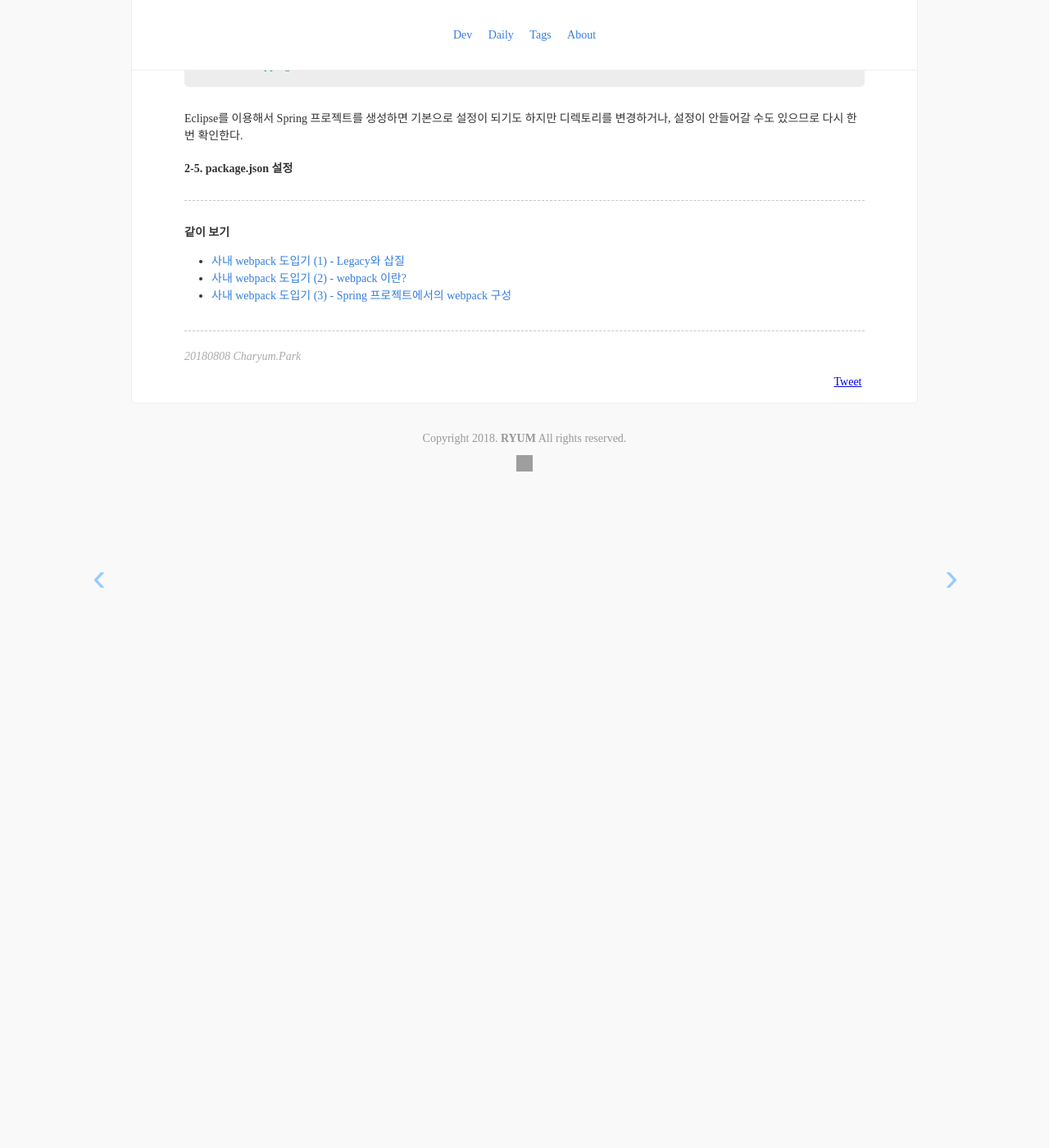
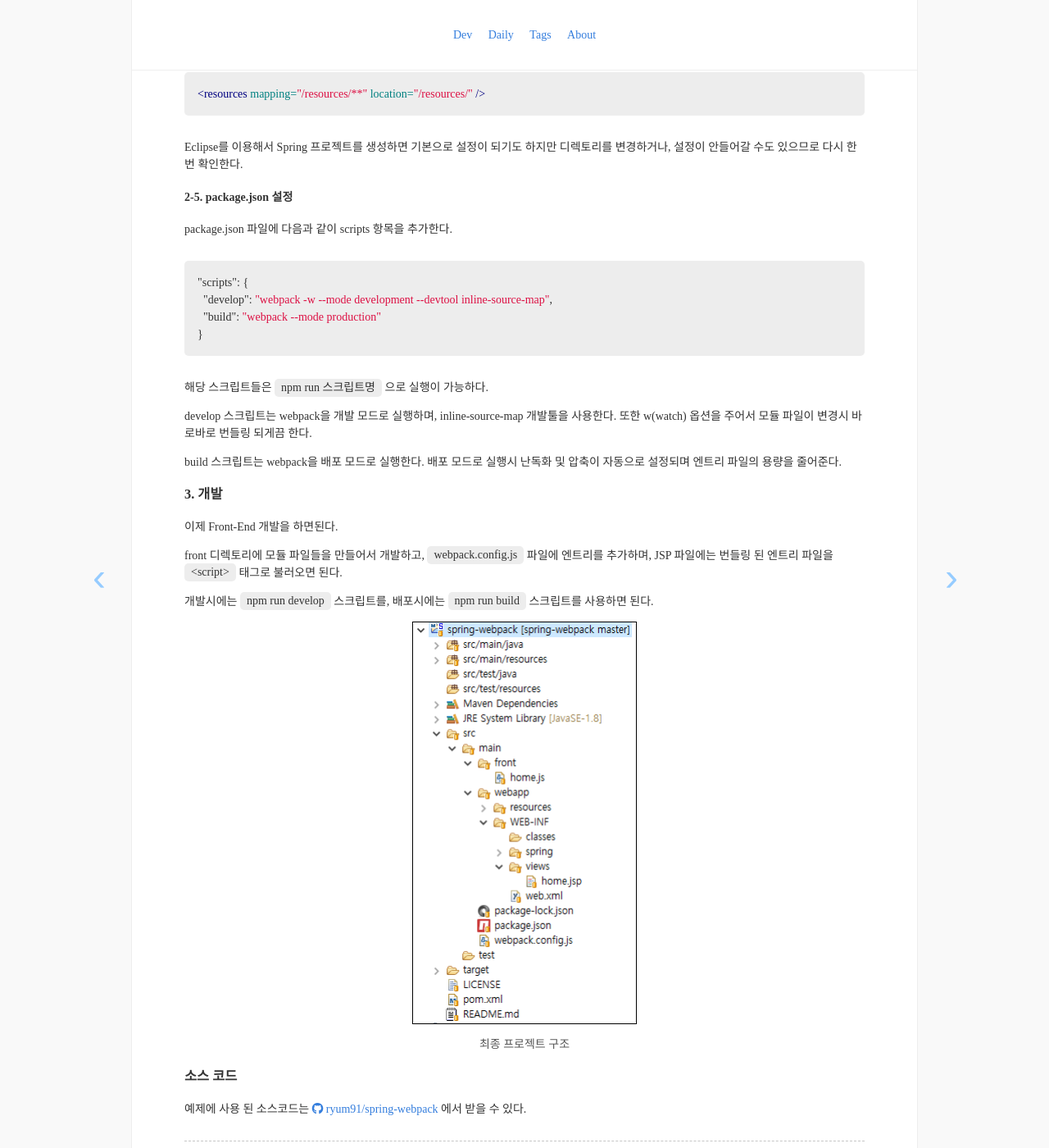
Before and after one commit to ryum91/ryum91.github.com, a Jekyll site: the page built from _posts/dev/2018-08-08-27.md, in a window 1280 px wide and 1400 px high, scrolled down 3462 px. Shown: the whole window at 82% size. Built offline with Jekyll 4.4.1, drawn with Linux system fonts in a browser that asks for light colours; nearby versions of some CDN libraries; some web fonts are replaced; comment, search, counter and statistics services are not loaded; before the commit the page ends 4069 px from its top, so only the background shows below that; some of the changed text lies outside the part shown; grey boxes are pictures that could not be loaded.

Commit message:
[Post] 2018-08-08-27

````diff
--- a/_posts/dev/2018-08-08-27.md
+++ b/_posts/dev/2018-08-08-27.md
@@ -29,7 +29,7 @@ JSP를 사용하기 때문에 대부분 WAS로 모든 것을 처리한다.
 
 <p class="center"><img class="border center" style="width:17rem;" src="/dev/27/spring-struct.png"></p>
 
-<p class="center desc">Spring Framework Web Project Struct</p>
+<p class="center desc">Spring Framework 기본 구조</p>
 
 #### 1-2. npm
 
@@ -94,6 +94,8 @@ Webpack 을 이용한 Front-End 개발시에는 모듈들을 모아두는 디렉
 #### 2-3. webpack 설정
 
 앞서 global로 설치한 webpack을 project level 에서 한번 더 설치가 필요하다.
+
+추가로 `--save` 옵션을 주어 `package.json` 파일에 자동으로 dependency 를 추가해준다.
 
 ```bash
 # src/main
@@ -144,6 +146,39 @@ Eclipse를 이용해서 Spring 프로젝트를 생성하면 기본으로 설정
 
 #### 2-5. package.json 설정
 
+package.json 파일에 다음과 같이 scripts 항목을 추가한다.
+
+```json
+"scripts": {
+  "develop": "webpack -w --mode development --devtool inline-source-map",
+  "build": "webpack --mode production"
+}
+```
+
+해당 스크립트들은 `npm run 스크립트명` 으로 실행이 가능하다.
+
+develop 스크립트는 webpack을 개발 모드로 실행하며, inline-source-map 개발툴을 사용한다.
+또한 w(watch) 옵션을 주어서 모듈 파일이 변경시 바로바로 번들링 되게끔 한다.
+
+build 스크립트는 webpack을 배포 모드로 실행한다. 배포 모드로 실행시 난독화 및 압축이 자동으로 설정되며
+엔트리 파일의 용량을 줄어준다.
+
+### 3. 개발
+
+이제 Front-End 개발을 하면된다.
+
+front 디렉토리에 모듈 파일들을 만들어서 개발하고, `webpack.config.js` 파일에 엔트리를 추가하며,
+JSP 파일에는 번들링 된 엔트리 파일을 `<script>` 태그로 불러오면 된다.
+
+개발시에는 `npm run develop` 스크립트를, 배포시에는 `npm run build` 스크립트를 사용하면 된다.
+
+<p class="center"><img class="border center" style="width:17rem;" src="/dev/27/result-struct.png"></p>
+
+<p class="center desc">최종 프로젝트 구조</p>
+
+### 소스 코드
+
+예제에 사용 된 소스코드는 <a href="https://github.com/ryum91/spring-webpack"><i class="fab fa-github"></i> ryum91/spring-webpack</a> 에서 받을 수 있다.
 
 ---
 
````
Also changed, not shown: other parts of _posts/dev/2018-08-08-27.md (+1 -1 lines), dev/27/result-struct.png (added).
